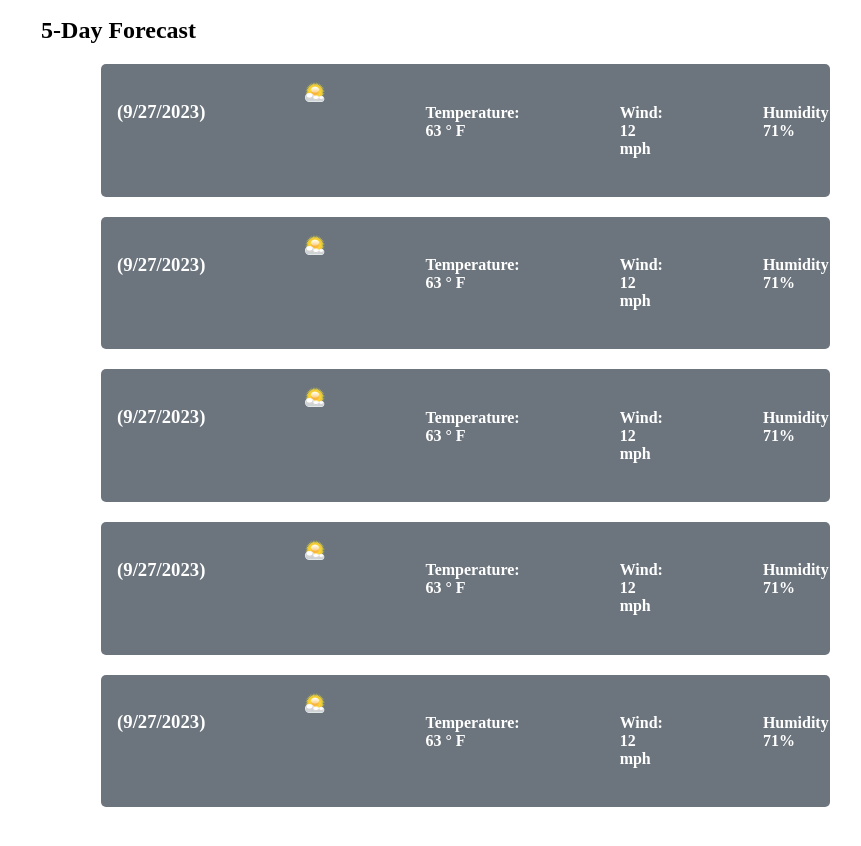
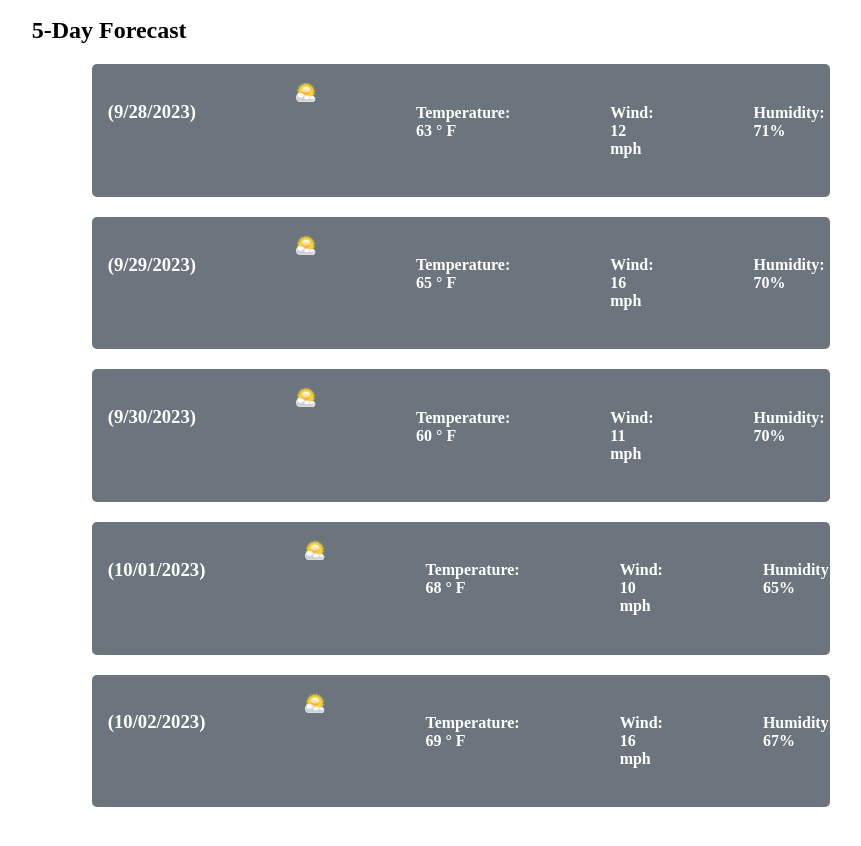
Before and after one commit to ArtVargas/APIWeatherDashboard6, a plain HTML site: page index.html in a window 1280 px wide. Shown: the part 424-1270 px from the top of the page, without its empty margins (392-1253 px from the left). Drawn offline with Linux system fonts and the light colour scheme.

Commit message:
final changes

```diff
--- a/index.html
+++ b/index.html
@@ -51,7 +51,7 @@
             <h2>5-Day Forecast</h2>
             <ul class="Weather-cards">
                 <li class="card">
-                    <h3> (9/27/2023) </h3>
+                    <h3> (9/28/2023) </h3>
                     <img src="./Images/weather-157114_1280.png" alt="Sun With Clouds">
                     <h4> Temperature: 63 ° F </h4>
                     <h4> Wind: 12 mph </h4>
@@ -59,36 +59,37 @@
                 </li>
 
                 <li class="card">
-                    <h3> (9/27/2023) </h3>
+                    <h3> (9/29/2023) </h3>
                     <img src="./Images/weather-157114_1280.png" alt="Sun With Clouds">
-                    <h4> Temperature: 63 ° F </h4>
-                    <h4> Wind: 12 mph </h4>
-                    <h4> Humidity: 71% </h4>
+                    <h4> Temperature: 65 ° F </h4>
+                    <h4> Wind: 16 mph </h4>
+                    <h4> Humidity: 70% </h4>
                 </li>
 
                 <li class="card">
-                    <h3> (9/27/2023) </h3>
+                    <h3> (9/30/2023) </h3>
                     <img src="./Images/weather-157114_1280.png" alt="Sun With Clouds">
-                    <h4> Temperature: 63 ° F </h4>
-                    <h4> Wind: 12 mph </h4>
-                    <h4> Humidity: 71% </h4>
+                    <h4> Temperature: 60 ° F </h4>
+                    <h4> Wind: 11 mph </h4>
+                    <h4> Humidity: 70% </h4>
                 </li>
 
                 <li class="card">
-                    <h3> (9/27/2023) </h3>
+                    <h3> (10/01/2023) </h3>
                     <img src="./Images/weather-157114_1280.png" alt="Sun With Clouds">
-                    <h4> Temperature: 63 ° F </h4>
-                    <h4> Wind: 12 mph </h4>
-                    <h4> Humidity: 71% </h4>
+                    <h4> Temperature: 68 ° F </h4>
+                    <h4> Wind: 10 mph </h4>
+                    <h4> Humidity: 65% </h4>
                 </li>
 
                 <li class="card">
-                    <h3> (9/27/2023) </h3>
+                    <h3> (10/02/2023) </h3>
                     <img src="./Images/weather-157114_1280.png" alt="Sun With Clouds">
-                    <h4> Temperature: 63 ° F </h4>
-                    <h4> Wind: 12 mph </h4>
-                    <h4> Humidity: 71% </h4>
+                    <h4> Temperature: 69 ° F </h4>
+                    <h4> Wind: 16 mph </h4>
+                    <h4> Humidity: 67% </h4>
                 </li>
+
 
 
 
--- a/script.js
+++ b/script.js
@@ -2,6 +2,10 @@
 var apiKey = "223ef6828e1b3661f819f06cb10c54a5";
 var cityName;
 var currentCity= document.querySelector('.current-city');
+
+var getWeatherDetails = (cityName, lat, lon) => {
+
+}
 
 // creater function for weather application//
 //Input for city//
@@ -19,3 +23,27 @@ var getCityCoordinates = () => {
 }
 
 searchButton.addEventListener("click",getCityCoordinates);
+
+event.preventDefault();
+cityName= document.getElementById('search').value;
+var queryURL= "http://api.openweathermap.org/data/2.5/weather?q=London,uk&APPID=223ef6828e1b3661f819f06cb10c54a5"+ cityName + apiKey;
+getApi (queryURL);
+
+
+
+//Get Coordinates//
+//Use navigator geo location//
+//Must capture the long and lat//
+
+var getUserCoordinates = () => {
+    navigator.geolocation.getCurrentPosition(
+        position =>{
+            var {latitude, longitude} =position.coords
+        }
+    )
+
+
+    if(error.codee === error.PERMISSION_DENIED){
+        alert("Geolocation request has been denied. Please reset location for permission to grant access");
+    }
+}
```
Also changed, not shown: style.css (+10 -0 lines), Images/IMG_4013.jpg (added), 1 other file.
